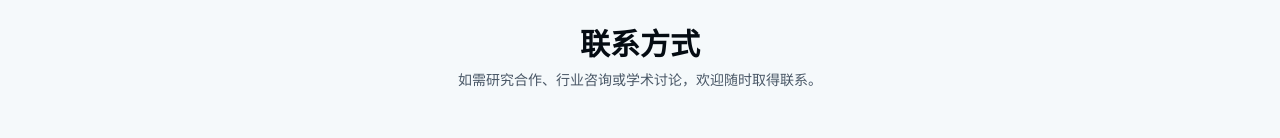
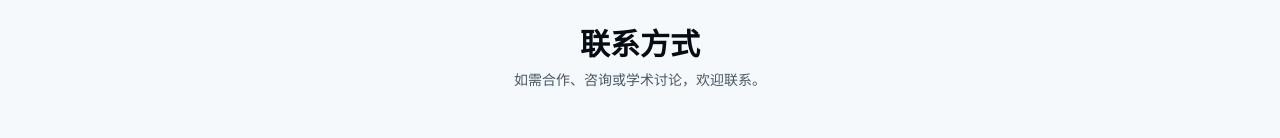
Before and after one commit to zornshao/personal-web, a Next.js app: page / in a window 1280 px wide. Shown: the part 1866-2004 px from the top of the page. Built offline with nearby package versions, Linux system fonts and the light colour scheme.

Commit message:
Update contact-section.tsx

```diff
--- a/components/contact-section.tsx
+++ b/components/contact-section.tsx
@@ -35,7 +35,7 @@ export function ContactSection() {
           </h2>
           <p className="text-sm text-muted-foreground mt-2 max-w-md mx-auto">
             {t(
-              '如需研究合作、行业咨询或学术讨论，欢迎随时取得联系。',
+              '如需合作、咨询或学术讨论，欢迎联系。',
               'Feel free to reach out for research collaboration, industry consulting, or academic discussions.'
             )}
           </p>
```
